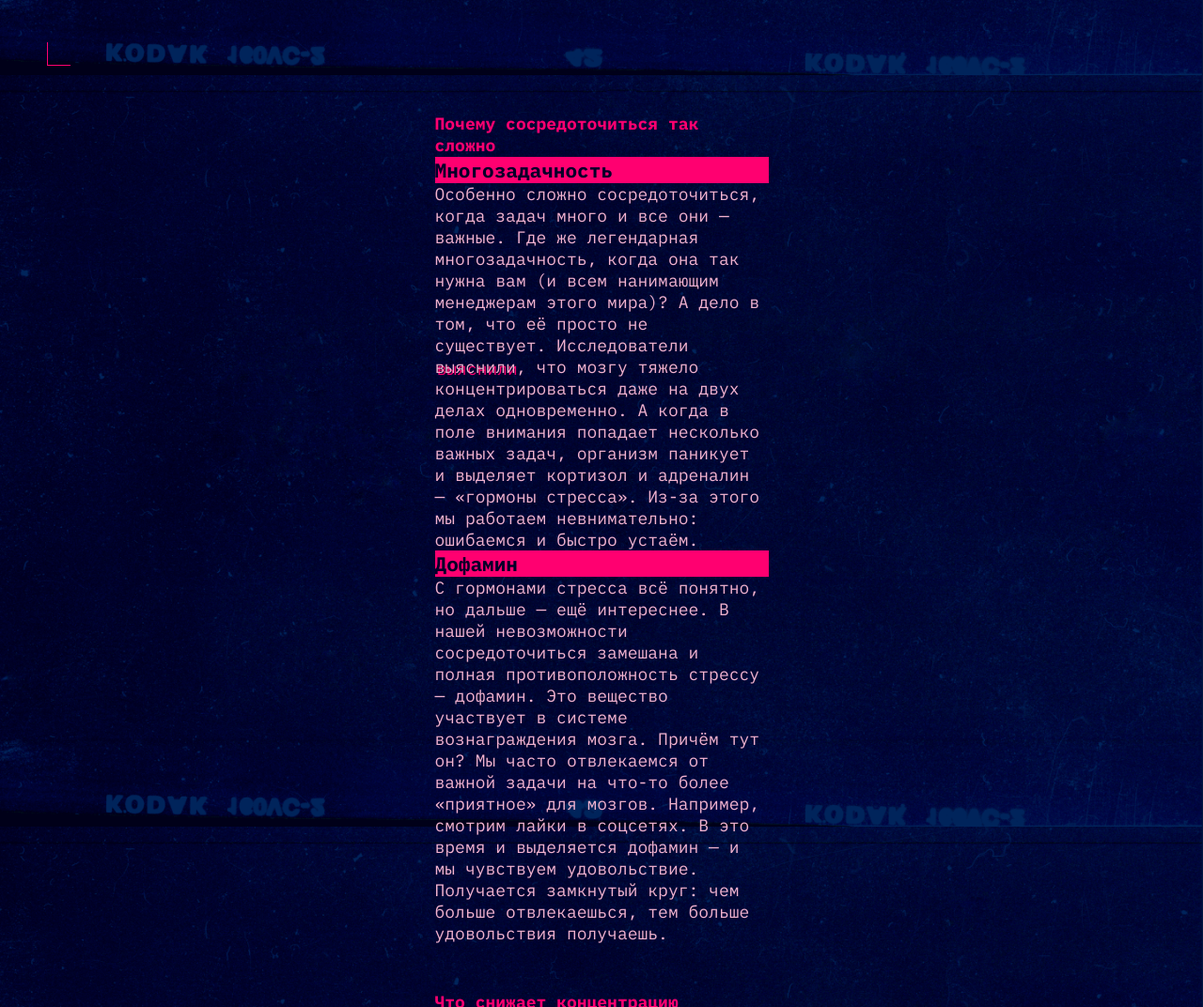
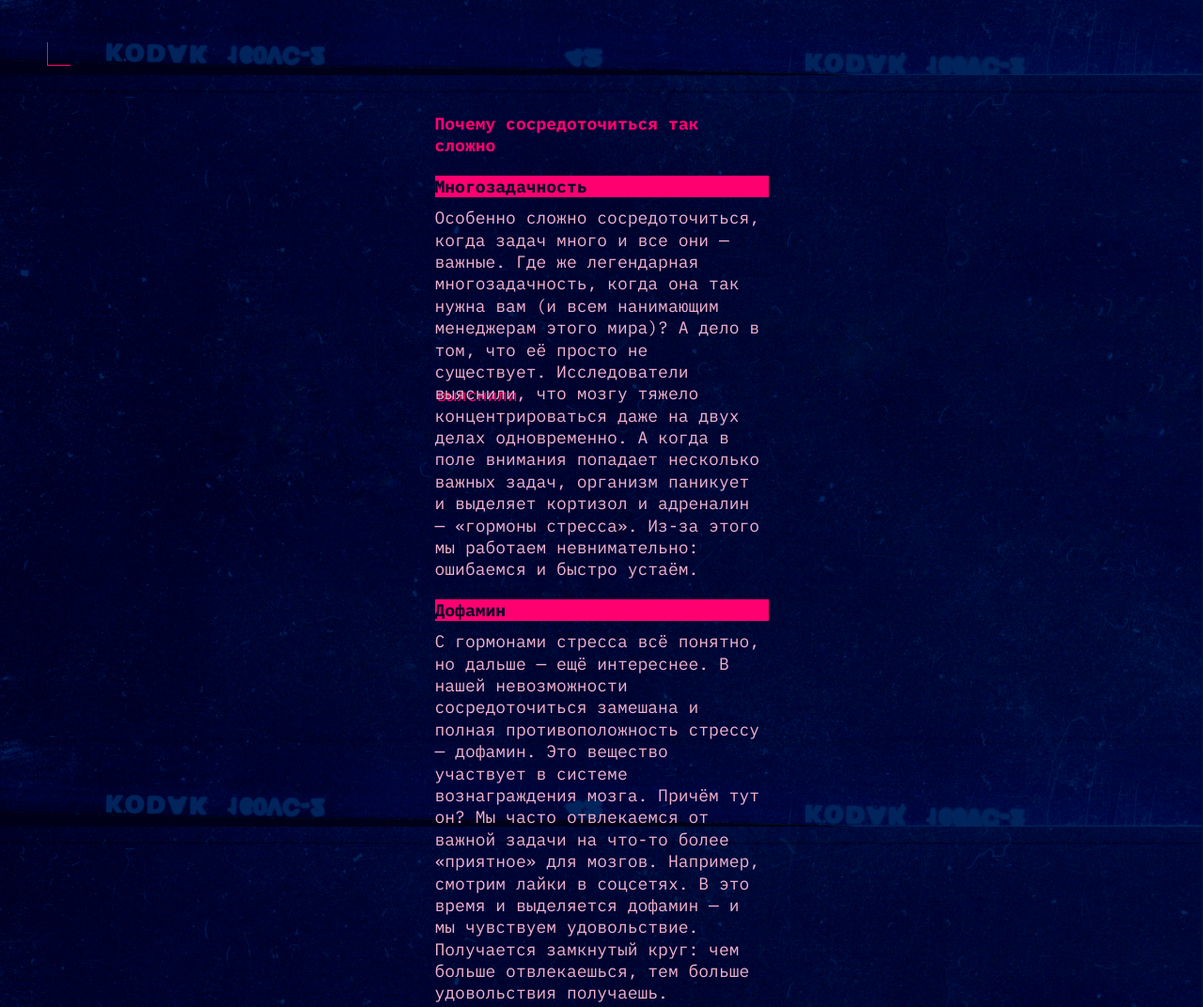
Before and after one commit to HelenVirtanen/slozhno-sosredotochitsya-fd, a plain HTML site: page index.html in a window 1280 px wide. Shown: the part 720-1792 px from the top of the page at 94% size. Drawn offline with Linux system fonts and the light colour scheme.

Commit message:
added styles to main sections

```diff
--- a/styles/style.css
+++ b/styles/style.css
@@ -7,6 +7,7 @@
   color: var(--text-color);
   font-family: var(--main-font-family), sans-serif;
   font-size: var(--main-text-size);
+  line-height: var(--text-line-height);
   background-color: var(--background-color);
   background-image: var(--background-image);
   background-position: center;
@@ -22,6 +23,9 @@
   margin: auto;
   padding: 0 var(--padding);
   margin-block-end: 50px;
+  display: grid;
+  grid-template-columns: 1fr;
+  gap: 20px;
 }
 
 /* Header */
@@ -85,11 +89,6 @@
   border-left: 1px solid var(--accent-color);
 }
 
-.title-decor {
-  color: var(--background-color);
-  background-color: var(--accent-color);
-}
-
 .header__theme-menu {
   display: flex;
   grid-column: 3;
@@ -122,12 +121,12 @@
   pointer-events: none;
 }
 
-.header__theme-menu-button.header__theme-menu-button_type_dark {
-  border: 1px solid var(--accent-color);
+.header__theme-menu-button:hover {
+  border: 1px solid var(--accent-color-transparent);
 }
 
-.header__theme-menu-button:hover {
-  border: 1px solid var(--accent-color-transparent);
+.header__theme-menu-button:active {
+  border: 1px solid var(--accent-color);
 }
 
 .header__theme-menu-button:focus {
@@ -171,6 +170,21 @@
   color: var(--accent-color);
 }
 
+.title-decor {
+  color: var(--background-color);
+  background-color: var(--accent-color);
+}
+
+.section__list {
+  display: grid;
+  gap: 20px;
+}
+
+.list-item__title {
+  font-size: var(--h3-text-size);
+  margin-block-end: 10px;
+}
+
 /* Footer */
 .footer {
   padding: 0 var(--padding) var(--padding);
--- a/styles/variables.css
+++ b/styles/variables.css
@@ -8,6 +8,7 @@
   );
   --h1-title-size-mobile: clamp(7.25rem, 7.0115rem + 1.0178vw, 7.5rem);
   --h2-text-size: 18px;
+  --h3-text-size: 18px;
   --main-text-size: 18px;
   --main-title-line-height: 0.83;
   --main-title-text-shadow: 4px 4px 0 var(--accent-color);
```
